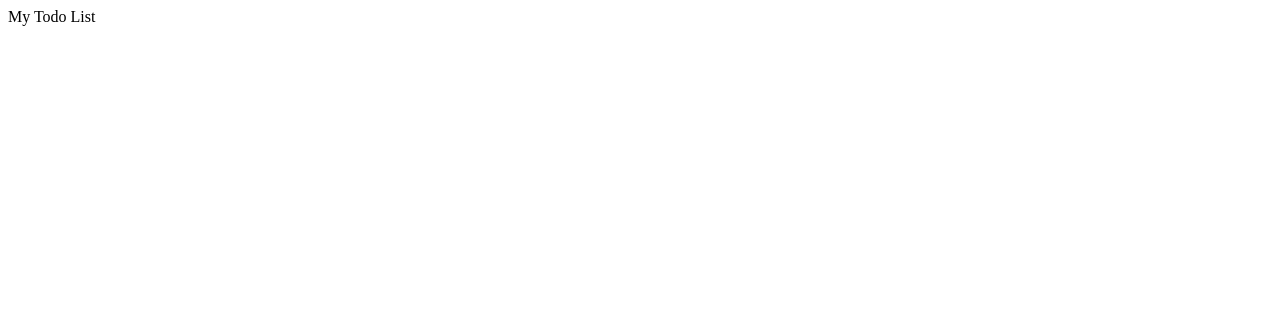
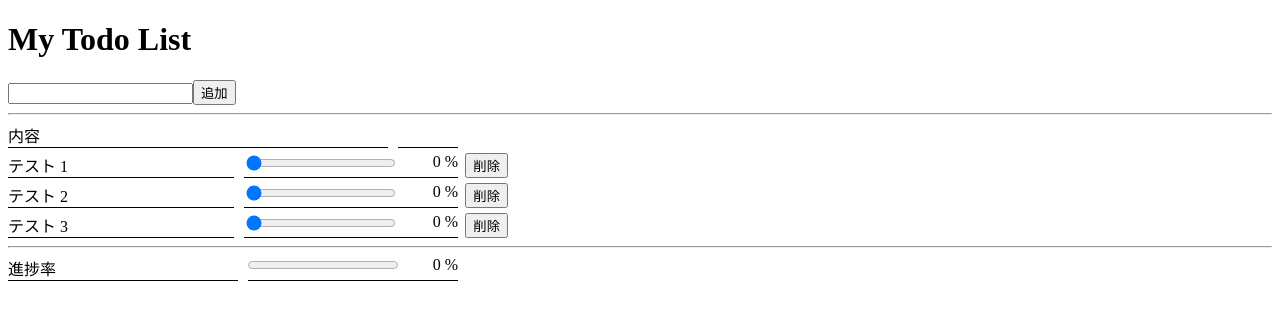
Before and after one commit to naoki-funawatari/my-todo-list, a Vue app: page / in a window 1280 px wide. Shown: the top 320 px of the page. Built offline with nearby package versions, Linux system fonts and the light colour scheme.

Commit message:
feat: 進捗率の入力を実装。

```diff
--- a/package.json
+++ b/package.json
@@ -14,6 +14,7 @@
   "devDependencies": {
     "@vitejs/plugin-vue": "^3.1.0",
     "prettier": "^2.7.1",
+    "sass": "^1.55.0",
     "typescript": "^4.6.4",
     "vite": "^3.1.0",
     "vue-tsc": "^0.40.4"
--- a/src/App.vue
+++ b/src/App.vue
@@ -1,12 +1,111 @@
 <script setup lang="ts">
+import { ref, computed } from "vue"
+
+interface todo {
+  id: number;
+  text: string;
+  progress: number;
+}
+
+const input = ref<string>("")
+const list = ref<todo[]>([
+  { id: 1, text: "テスト 1", progress: 0 },
+  { id: 2, text: "テスト 2", progress: 0 },
+  { id: 3, text: "テスト 3", progress: 0 }
+])
+
+const overallProgress = computed(() => {
+  const count = list.value.length
+  const total = list.value.reduce((a, b) => a + Number(b.progress), 0)
+  const progress = Math.trunc(total / count)
+  return progress
+})
+
+const addList = () => {
+  if (input.value === "") {
+    return
+  }
+  const id = Math.max(...list.value.map(o => o.id)) + 1
+  const item = { id, text: input.value, progress: 0 }
+  list.value = [item, ...list.value]
+  input.value = ""
+}
+const deleteItem = (id: number) => {
+  list.value = list.value.filter(o => o.id !== id)
+}
 </script>
 
 <template>
+  <h1>My Todo List</h1>
   <div>
-    My Todo List
+    <input type="text" v-model="input">
+    <button @click="addList">追加</button>
+  </div>
+  <hr>
+  <div class="item">
+    <div class="text">内容</div>
+    <div class="progress-bar"></div>
+    <div class="progress"></div>
+    <div class="delete"></div>
+  </div>
+  <div v-for="item in list" class="item">
+    <div class="text">{{item.text}}</div>
+    <div class="progress-bar">
+      <input type="range" min="0" max="100" step="5" v-model="item.progress" />
+    </div>
+    <div class="progress">
+      <span>{{item.progress}} %</span>
+    </div>
+    <div class="delete" @click="deleteItem(item.id)"><button>削除</button></div>
+  </div>
+  <hr>
+  <div class="item">
+    <div class="text">進捗率</div>
+    <div class="progress-bar">
+      <progress max="100" :value="overallProgress"></progress>
+    </div>
+    <div class="progress">{{overallProgress}} %</div>
+    <div class="delete"></div>
   </div>
 </template>
 
-<style scoped>
+<style lang="scss" scoped>
+.item {
+  display: flex;
+  flex-direction: row;
+  width: 500px;
+  margin-bottom: 5px;
 
+  .text {
+    flex-grow: 1;
+    margin-right: 10px;
+    border-bottom: 1px solid black
+  }
+
+  .progress-bar {
+    flex-shrink: 1;
+    text-align: right;
+    border-bottom: 1px solid black
+  }
+
+  .progress {
+    width: 60px;
+    text-align: right;
+    border-bottom: 1px solid black
+  }
+
+  .delete {
+    width: 50px;
+    text-align: right;
+  }
+}
+
+input[type=range],
+progress {
+  width: 150px;
+}
+
+.noborder {
+  border: none;
+}
 </style>
```
Also changed, not shown: 1 other file (tests, documents, lock files or other folders).
